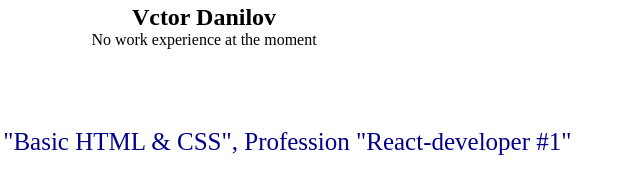
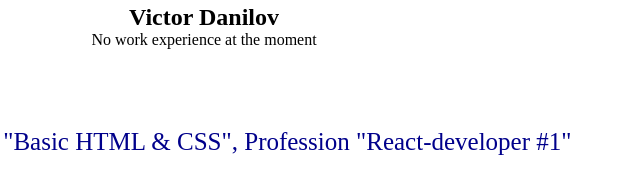
Before and after one commit to Al2003x/rsschool-cv, a plain HTML site: page index.html in a window 1280 px wide. Shown: the part 271-445 px from the top of the page, 436-1076 px from the left. Drawn offline with Linux system fonts and the light colour scheme.

Commit message:
fix: исправил опечатку в имени

```diff
--- a/index.html
+++ b/index.html
@@ -48,7 +48,7 @@
               alt="Photo"
             />
           </div>
-          <h1>Vctor Danilov</h1>
+          <h1>Victor Danilov</h1>
           <p>No work experience at the moment</p>
         </section>
         <section>
```
